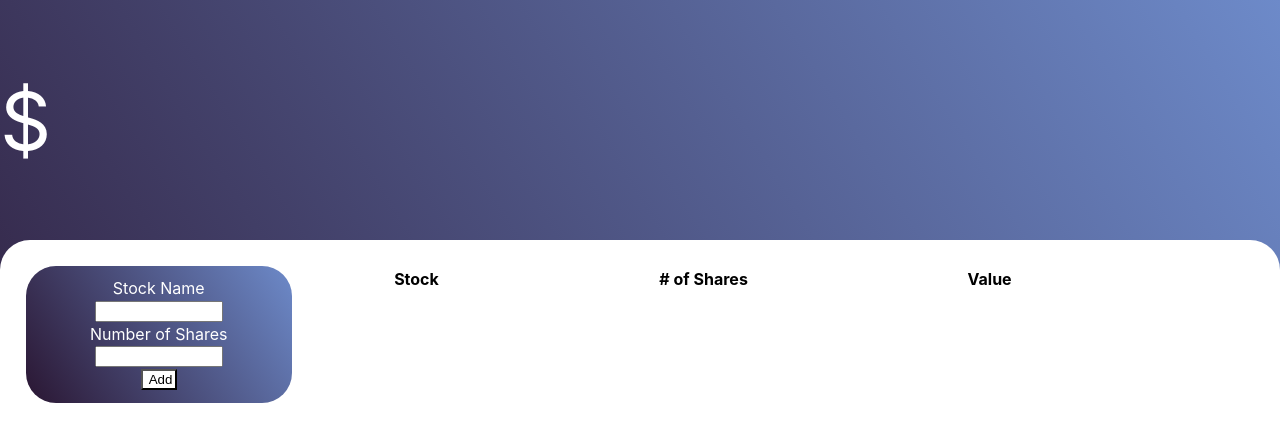
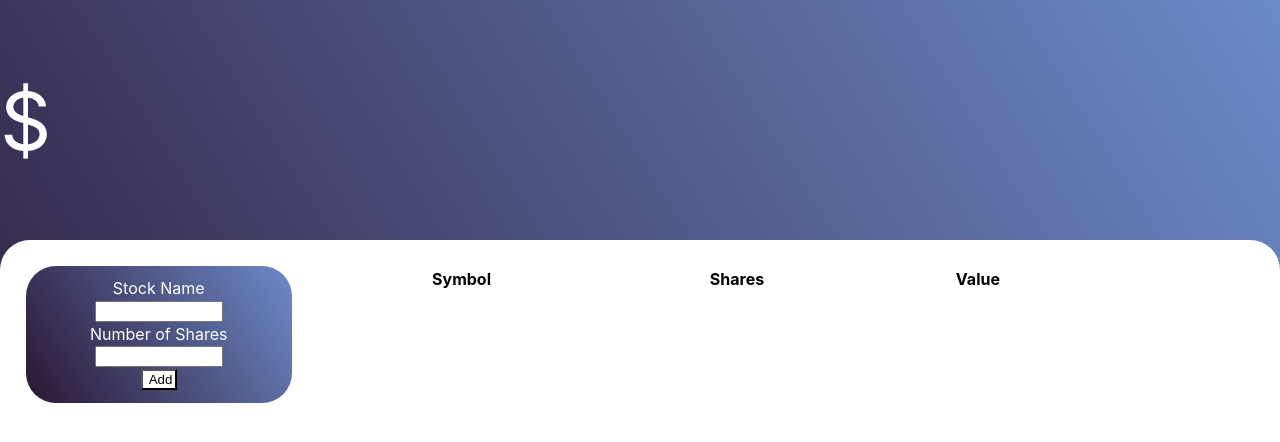
Before and after one commit to Stefan-RR/stock-portfolio-tracker, a React (Create React App) app: page / in a window 1280 px wide. Shown: the top 442 px of the page. Built offline with nearby package versions, Linux system fonts and the light colour scheme; no server answers.

Commit message:
Update Holdings.js

```diff
--- a/src/componenets/Holdings.js
+++ b/src/componenets/Holdings.js
@@ -2,10 +2,14 @@ function Holdings({ stocks }) {
     return (
         <div className="holdingsTable">
             <table>
-                <th>Stock</th>
-                <th># of Shares</th>
-                <th>Value</th>
-                    {stocks}
+                <thead>
+                    <th>Symbol</th>
+                    <th>Shares</th>
+                    <th>Value</th>
+                </thead>
+                <tbody>
+
+                </tbody>
             </table>
         </div>
     )
```
